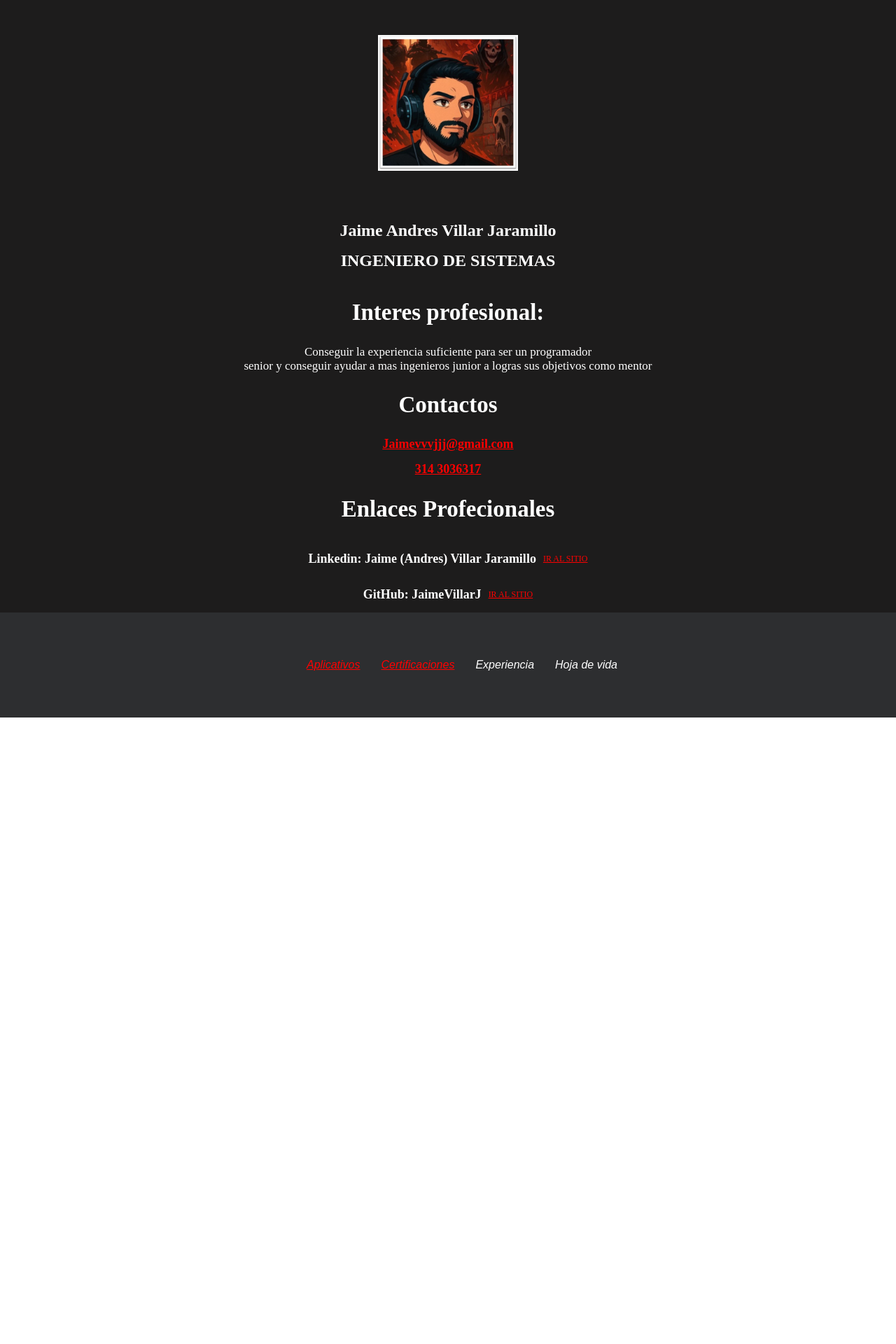
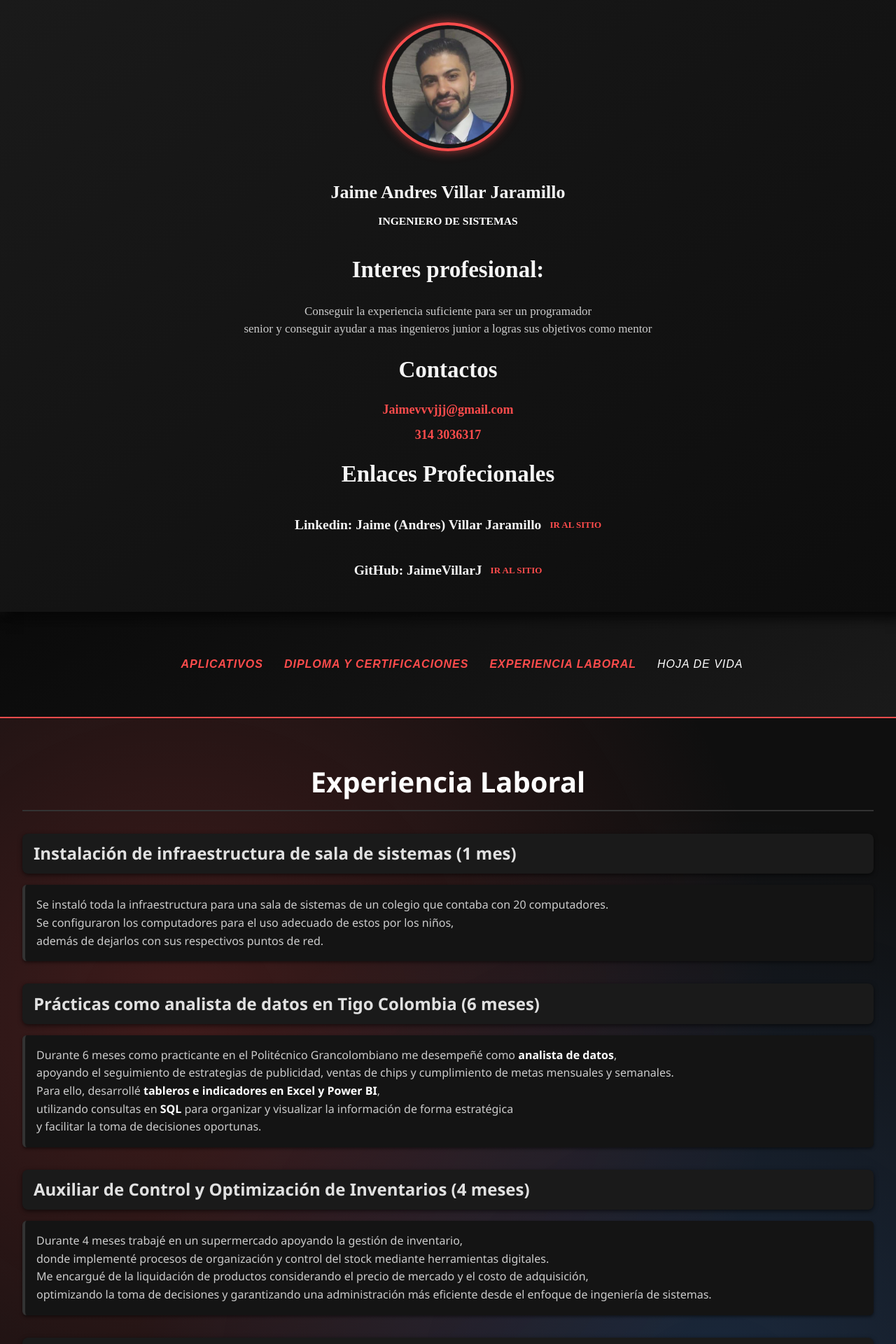
Before and after one commit to JaimeVillarJ/Portfolio, a React (Vite) app: page /experience in a window 1280 px wide. Shown: the top 1920 px of the page at 70% size. Before the commit the page ends 1025 px from the top, so only its background shows below. Built offline with nearby package versions, Linux system fonts and the light colour scheme.

Commit message:
finaliza portafolio

```diff
--- a/src/App.tsx
+++ b/src/App.tsx
@@ -4,6 +4,7 @@ import { Header } from "./components/Header";
 import { Projects } from "./components/Projects";
 import { Route, Routes } from "react-router-dom";
 import { Certificates } from "./components/Certificates";
+import { Experience } from "./components/Experience";
 
 function App() {
   return (
@@ -15,6 +16,7 @@ function App() {
         <Routes>
           <Route path="/" element={<Projects />} />
           <Route path="/certificates" element={<Certificates />} />
+          <Route path="/experience" element={<Experience />} />
         </Routes>
       </div>
     </div>
--- a/src/Database/DB.json
+++ b/src/Database/DB.json
@@ -31,6 +31,10 @@
     ],
     "certificates" : [
         {
+            "name" : "Ingenieria de Sistemas",
+            "image" : "ing_sistemas"
+        },
+        {
             "name" : "Javascript",
             "image" : "javascript"
         },
@@ -38,5 +42,6 @@
             "name" : "Css",
             "image" : "css"
         }
+
     ]
 }
--- a/src/components/Certificates.tsx
+++ b/src/components/Certificates.tsx
@@ -7,7 +7,7 @@ export const Certificates = () => {
 
     return (
         <div className="container-certificates">
-            <h1 className="title-certificates">Certificaciones</h1>
+            <h1 className="title-certificates">Diploma y Certificaciones</h1>
             {images.map((item) => (
                 <>
                     <h1 className="language">{item.name}</h1>
--- /dev/null
+++ b/src/components/Experience.tsx
@@ -0,0 +1,60 @@
+import "../styles/experience.css";
+
+export const Experience = () => {
+  return (
+    <div className="experience-container">
+        <h1 className="experience-title">Experiencia Laboral</h1>
+
+        <div className="experience-item">
+          <h2 className="experience-subtitle">Instalación de infraestructura de sala de sistemas (1 mes)</h2>
+          <p className="experience-text">
+              Se instaló toda la infraestructura para una sala de sistemas de un colegio que contaba con 20 computadores.<br />
+              Se configuraron los computadores para el uso adecuado de estos por los niños,<br />
+              además de dejarlos con sus respectivos puntos de red.
+          </p>
+        </div>
+
+        <div className="experience-item">
+          <h2 className="experience-subtitle">Prácticas como analista de datos en Tigo Colombia (6 meses)</h2>
+          <p className="experience-text">
+              Durante 6 meses como practicante en el Politécnico Grancolombiano me desempeñé como <b>analista de datos</b>,<br/>
+              apoyando el seguimiento de estrategias de publicidad, ventas de chips y cumplimiento de metas mensuales y semanales.<br/>
+              Para ello, desarrollé <b>tableros e indicadores en Excel y Power BI</b>,<br/>
+              utilizando consultas en <b>SQL</b> para organizar y visualizar la información de forma estratégica<br/>
+              y facilitar la toma de decisiones oportunas.
+          </p>
+        </div>
+
+        <div className="experience-item">
+          <h2 className="experience-subtitle">Auxiliar de Control y Optimización de Inventarios (4 meses)</h2>
+          <p className="experience-text">
+              Durante 4 meses trabajé en un supermercado apoyando la gestión de inventario,<br/>
+              donde implementé procesos de organización y control del stock mediante herramientas digitales.<br/>
+              Me encargué de la liquidación de productos considerando el precio de mercado y el costo de adquisición,<br/>
+              optimizando la toma de decisiones y garantizando una administración más eficiente desde el enfoque de ingeniería de sistemas.
+          </p>
+        </div>
+
+        <div className="experience-item">
+          <h2 className="experience-subtitle">Desarrollador IT y Programador (2 meses)</h2>
+          <p className="experience-text">
+              Durante 2 meses participé en el desarrollo de un aplicativo para una empresa dedicada a inversiones,<br/>
+              encargada de la gestión financiera de varias compañías.<br/>
+              Trabajé en la programación utilizando <b>React, TypeScript y CSS</b>,<br/>
+              con especial enfoque en la seguridad, implementando prácticas de encriptación de datos de usuario<br/>
+              y medidas para proteger la página web de filtraciones de información sensible.
+          </p>
+        </div>
+
+        <div className="experience-item">
+          <h2 className="experience-subtitle">Soporte de infraestructura de redes (6 meses)</h2>
+          <p className="experience-text">
+              Durante 6 meses trabajé como soporte de infraestructura en la Subred de Salud Sur en Colombia,<br/>
+              encargándome de dar soluciones a incidencias de red relacionadas con cableado, dispositivos y equipos de rack.<br/>
+              Además, gestioné el inventario tecnológico, realicé configuraciones de switches,<br/>
+              he realizado varios peinados de racks e instalé puntos de red para garantizar la continuidad y eficiencia de los servicios.
+          </p>
+        </div>
+    </div>
+  )
+}
--- a/src/components/Header.tsx
+++ b/src/components/Header.tsx
@@ -9,8 +9,8 @@ export const Header = () => {
             <nav className="nav">
                 <ul className="list">
                     <li><Link to="/">Aplicativos</Link></li>
-                    <li><Link to="/certificates">Certificaciones</Link></li>
-                    <li>Experiencia</li>
+                    <li><Link to="/certificates">Diploma y Certificaciones</Link></li>
+                    <li><Link to="/experience">Experiencia Laboral</Link></li>
                     <li>Hoja de vida</li>
                 </ul>
                 <button className="menu-btn">☰</button>
--- a/src/components/Presentation.tsx
+++ b/src/components/Presentation.tsx
@@ -3,7 +3,7 @@ import "../styles/presentacion.css";
 export const Presentation = () => {
   return (
     <div className="conteiner">
-        <img className="photo" src="assets/foto.jpg" alt="photo" />
+        <img className="photo" src="assets/foto2.png" alt="photo" />
         <div className="personal-info">
             <h1> Jaime Andres Villar Jaramillo</h1>
             <h1 className="profession">INGENIERO DE SISTEMAS</h1>
--- a/src/styles/certificates.css
+++ b/src/styles/certificates.css
@@ -2,7 +2,9 @@
     display: flex;
     flex-direction: column;
     align-items: center;
-    background-color: rgb(0, 0, 0);
+    background: radial-gradient(circle at 20% 30%, rgba(255, 76, 76, 0.2), transparent 60%),
+                radial-gradient(circle at 80% 70%, rgba(76, 150, 255, 0.2), transparent 60%),
+                #0f0f0f;
     padding: 50px;
 }
 
--- /dev/null
+++ b/src/styles/experience.css
@@ -0,0 +1,53 @@
+.experience-container {
+  background: radial-gradient(circle at 20% 30%, rgba(255, 76, 76, 0.2), transparent 60%),
+                radial-gradient(circle at 80% 70%, rgba(76, 150, 255, 0.2), transparent 60%),
+                #0f0f0f;
+  color: #f5f5f5;
+  font-family: 'Segoe UI', Tahoma, Geneva, Verdana, sans-serif;
+  line-height: 1.6;
+  max-width: 100%;
+  margin: 0 auto;
+  padding: 2rem;
+}
+
+.experience-title {
+  text-align: center;
+  font-size: 2.5rem;
+  margin-bottom: 2rem;
+  color: #ffffff;
+  border-bottom: 2px solid #333333;
+  padding-bottom: 0.5rem;
+}
+
+.experience-item {
+  margin-bottom: 2rem;
+}
+
+.experience-subtitle {
+  font-size: 1.5rem;
+  margin-bottom: 0.8rem;
+  color: #e0e0e0;
+  background: #1a1a1a;
+  padding: 0.6rem 1rem;
+  border-radius: 8px;
+  box-shadow: 0 2px 6px rgba(0, 0, 0, 0.6);
+  transition: background 0.3s ease;
+}
+
+.experience-subtitle:hover {
+  background: #2a2a2a; /* Efecto hover elegante */
+}
+
+.experience-text {
+  font-size: 1rem;
+  color: #cccccc;
+  background: #141414;
+  padding: 1rem;
+  border-left: 4px solid #333333;
+  border-radius: 6px;
+  box-shadow: 0 2px 4px rgba(0, 0, 0, 0.5);
+}
+
+.experience-text b {
+  color: #ffffff;
+}
--- a/src/styles/header.css
+++ b/src/styles/header.css
@@ -2,7 +2,9 @@
     display: flex;
     justify-content: center;
     align-items: center;
-    background-color: rgb(45, 46, 48);
+    background: linear-gradient(145deg, #0a0a0a, #1a1a1a); /* fondo con volumen */
+    box-shadow: 0 4px 12px rgba(0,0,0,0.8); /* sombra inferior */
+    border-bottom: 2px solid #ff4c4c; /* línea roja elegante */
 }
 
 .list {
@@ -10,30 +12,53 @@
     justify-content: center;
     gap: 30px;
     font-family: fantasy;
-    color: white;
+    color: #ffffff;
     font-style: italic;
     list-style: none;
+    text-transform: uppercase;
+    letter-spacing: 1px;
+}
+
+.list li {
+    cursor: pointer;
+    transition: color 0.3s ease, text-shadow 0.3s ease;
+}
+
+.list li:hover {
+    color: #ff4c4c;
+    text-shadow: 0 0 8px #ff4c4c;
 }
 
 .menu-btn {
   display: none; /* oculto en PC */
   font-size: 22px;
   background: none;
-  border: none;
-  color: white;
+  border: 2px solid #ff4c4c; /* borde elegante */
+  border-radius: 6px;
+  color: #ffffff;
   cursor: pointer;
+  padding: 6px 10px;
+  transition: background 0.3s ease, box-shadow 0.3s ease;
+}
+
+.menu-btn:hover {
+  background: #ff4c4c;
+  color: #ffffff;
+  box-shadow: 0 0 10px rgba(255, 76, 76, 0.7);
 }
 
 @media (max-width: 520px) {
     .list {
         display: none; /* ocultamos menú en móvil */
         flex-direction: column;
-        background: rgb(30, 30, 30);
+        background: #1e1e1e;
         position: absolute;
         top: 40px;
         right: 0;
         width: 200px;
         border-radius: 8px;
+        box-shadow: 0 4px 12px rgba(0,0,0,0.8);
+        border: 1px solid #333;
     }
 
     .list.show {
--- a/src/styles/presentacion.css
+++ b/src/styles/presentacion.css
@@ -5,42 +5,77 @@ html, body {
 .conteiner {
     text-align: center;
     font-size: clamp(14px, 2vw, 22px);
-    background-color: #1d1c1c;
-    color: white;
-    width: 100%;
+    background: linear-gradient(145deg, #1a1a1a, #0d0d0d);
+    color: #f5f5f5;
+    width: calc(100%);
+    margin: 0 auto;
+    padding: 2rem 1rem;
+    box-shadow: 8px 8px 16px #050505,
+                -8px -8px 16px #2a2a2a;
+    min-height: 100vh;    /* ocupa toda la pantalla, justo */
+    box-sizing: border-box; /* asegura que padding no sume más altura */
 }
 
+
+
+
+/* Foto con estilo circular y borde brillante */
 .photo {
     width: 100%;
-    max-width: 200px;
+    max-width: 180px;
     height: auto;
-    padding: 50px;
+    border-radius: 50%;
+    border: 4px solid #ff4c4c;
+    box-shadow: 0 0 15px rgba(255, 76, 76, 0.6);
+    margin-bottom: 20px;
+    transition: transform 0.3s ease, box-shadow 0.3s ease;
+}
+
+.photo:hover {
+    transform: scale(1.05);
+    box-shadow: 0 0 25px rgba(255, 76, 76, 0.8);
 }
 
 .profession {
     padding-bottom: 15px;
+    font-weight: bold;
+    font-size: 1.2em;
+    color: #ffffff;
 }
 
 .paragraph {
     font-size: 3vw;
-    padding-left: 10px;
-    padding-right: 10px;
+    padding: 0 10px;
+    line-height: 1.5;
+    color: #cccccc;
 }
+
+/* Links con efecto */
 .link {
     display: flex;
     justify-content: center;
     align-items: center;
-    gap: 10px;
+    gap: 12px;
+    margin-top: 10px;
 }
 
 a {
-    color: red;
+    color: #ff4c4c;
+    font-weight: bold;
+    text-decoration: none;
+    transition: color 0.3s ease, text-shadow 0.3s ease;
 }
 
+a:hover {
+    color: #ffffff;
+    text-shadow: 0 0 10px #ff4c4c;
+}
+
+/* RESPONSIVE */
 @media (max-width: 1134px) {
     .personal-info {
         font-size: 12px;
-        padding: 0 20px 0 20px;
+        padding: 0 20px;
     }
     .paragraph {
         font-size: 14px;
@@ -50,13 +85,13 @@ a {
     }
     .link {
         font-size: 10px;
-        padding: 0 10px 0 10px;
+        padding: 0 10px;
     }
 }
 
 @media (min-width: 1134px) {
     .personal-info {
-        font-size: 12px;
+        font-size: 13px;
     }
     .paragraph {
         font-size: 17px;
@@ -65,6 +100,6 @@ a {
         font-size: 12px;
     }
     .link {
-        font-size: 12px;
+        font-size: 13px;
     }
 }
```
Also changed, not shown: src/styles/projects.css (+7 -4 lines), public/assets/certificates/ing_sistemas.png (added), public/assets/foto2.png (added).
